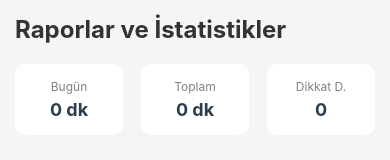
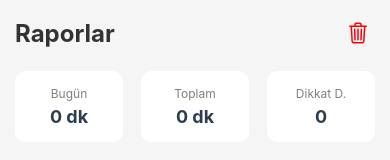
Before and after one commit to metinaydinn/OdaklanmaTakibi, a React Native app: screen /Raporlar in a window 390 px wide. Shown: the top 160 px of the page. Built offline with nearby package versions, Linux system fonts and the light colour scheme.

Commit message:
UI gelistirmeleri: Titresim geri bildirimi ve verileri temizleme butonu eklendi

```diff
--- a/src/screens/HomeScreen.js
+++ b/src/screens/HomeScreen.js
@@ -1,9 +1,10 @@
 import AsyncStorage from '@react-native-async-storage/async-storage';
+import * as Haptics from 'expo-haptics'; // <--- YENİ EKLENDİ
 import { useEffect, useRef, useState } from 'react';
 import { Alert, AppState, Modal, StyleSheet, Text, TouchableOpacity, View } from 'react-native';
 
 export default function HomeScreen() {
-  const TOTAL_TIME = 25 * 60; // 25 dakika (saniye cinsinden)
+  const TOTAL_TIME = 25 * 60;
   const [timeLeft, setTimeLeft] = useState(TOTAL_TIME);
   const [isActive, setIsActive] = useState(false);
   const [category, setCategory] = useState(null);
@@ -11,18 +12,18 @@ export default function HomeScreen() {
   const [distractionCount, setDistractionCount] = useState(0);
 
   const appState = useRef(AppState.currentState);
-
   const categories = ["Ders Çalışma", "Kodlama", "Proje", "Kitap Okuma"];
 
-  // --- VERİ KAYDETME FONKSİYONU ---
   const saveSession = async (isCompleted = false) => {
+    // Titreşim ver
+    Haptics.notificationAsync(
+      isCompleted ? Haptics.NotificationFeedbackType.Success : Haptics.NotificationFeedbackType.Warning
+    );
+
     try {
-      // Harcanan süreyi hesapla (Toplam - Kalan)
       const timeSpentSeconds = TOTAL_TIME - timeLeft;
-      // Saniyeyi dakikaya çevir ve virgülden sonra 1 hane al (Örn: 10.4)
-const timeSpentMinutes = parseFloat((timeSpentSeconds / 60).toFixed(1));
+      const timeSpentMinutes = parseFloat((timeSpentSeconds / 60).toFixed(1));
 
-      // Eğer 1 dakikadan az çalışıldıysa kaydetme (Gereksiz veri olmasın)
       if (timeSpentSeconds < 60 && !isCompleted) {
         Alert.alert("Uyarı", "1 dakikadan kısa çalışmalar kaydedilmez.");
         handleReset();
@@ -30,12 +31,11 @@ const timeSpentMinutes = parseFloat((timeSpentSeconds / 60).toFixed(1));
       }
 
       const today = new Date().toISOString().split('T')[0];
-
       const newSession = {
         id: Date.now(),
         date: today,
         category: category,
-        duration: isCompleted ? 25 : timeSpentMinutes, // Tamamlandıysa 25, yoksa harcanan süre
+        duration: isCompleted ? 25 : timeSpentMinutes,
         distractions: distractionCount
       };
 
@@ -45,14 +45,13 @@ const timeSpentMinutes = parseFloat((timeSpentSeconds / 60).toFixed(1));
       await AsyncStorage.setItem('focusSessions', JSON.stringify(sessions));
 
       Alert.alert("Kaydedildi! ✅", `Seans başarıyla Raporlara eklendi.\nSüre: ${newSession.duration} dk`);
-      handleReset(); // Kaydettikten sonra başa dön
+      handleReset();
 
     } catch (e) {
       console.error("Kaydetme hatası:", e);
     }
   };
 
-  // --- ZAMANLAYICI MANTIĞI ---
   useEffect(() => {
     let interval = null;
     if (isActive && timeLeft > 0) {
@@ -61,18 +60,18 @@ const timeSpentMinutes = parseFloat((timeSpentSeconds / 60).toFixed(1));
       }, 1000);
     } else if (timeLeft === 0) {
       setIsActive(false);
-      saveSession(true); // Süre bitti, "Tamamlandı" olarak kaydet
+      saveSession(true);
     }
     return () => clearInterval(interval);
   }, [isActive, timeLeft]);
 
-  // --- APP STATE (DİKKAT DAĞINIKLIĞI) ---
   useEffect(() => {
     const subscription = AppState.addEventListener('change', nextAppState => {
       if (appState.current.match(/active/) && nextAppState.match(/inactive|background/)) {
         if (isActive) {
           setIsActive(false);
           setDistractionCount(prev => prev + 1);
+          Haptics.notificationAsync(Haptics.NotificationFeedbackType.Error); // Hata titreşimi
         }
       }
       appState.current = nextAppState;
@@ -87,17 +86,20 @@ const timeSpentMinutes = parseFloat((timeSpentSeconds / 60).toFixed(1));
   };
 
   const handleStartRequest = () => {
+    Haptics.impactAsync(Haptics.ImpactFeedbackStyle.Light); // Hafif titreşim
     if (!category) setModalVisible(true);
     else setIsActive(true);
   };
 
   const selectCategory = (cat) => {
+    Haptics.selectionAsync(); // Seçim titreşimi
     setCategory(cat);
     setModalVisible(false);
     setIsActive(true);
   };
 
   const handleReset = () => {
+    Haptics.impactAsync(Haptics.ImpactFeedbackStyle.Medium);
     setIsActive(false);
     setTimeLeft(TOTAL_TIME);
     setDistractionCount(0);
@@ -126,12 +128,14 @@ const timeSpentMinutes = parseFloat((timeSpentSeconds / 60).toFixed(1));
             <Text style={styles.buttonText}>{category ? "Devam Et" : "Başlat"}</Text>
           </TouchableOpacity>
         ) : (
-          <TouchableOpacity style={[styles.button, styles.pauseButton]} onPress={() => setIsActive(false)}>
+          <TouchableOpacity style={[styles.button, styles.pauseButton]} onPress={() => {
+            Haptics.impactAsync(Haptics.ImpactFeedbackStyle.Light);
+            setIsActive(false);
+          }}>
             <Text style={styles.buttonText}>Duraklat</Text>
           </TouchableOpacity>
         )}
 
-        {/* YENİ EKLENEN BUTON: BİTİR */}
         {category && (
              <TouchableOpacity style={[styles.button, styles.finishButton]} onPress={() => saveSession(false)}>
                <Text style={styles.buttonText}>Bitir</Text>
@@ -139,7 +143,6 @@ const timeSpentMinutes = parseFloat((timeSpentSeconds / 60).toFixed(1));
         )}
       </View>
 
-      {/* SIFIRLA BUTONU AYRI DURSUN */}
       <TouchableOpacity style={styles.resetLink} onPress={handleReset}>
           <Text style={styles.resetText}>Vazgeç ve Sıfırla</Text>
       </TouchableOpacity>
@@ -170,17 +173,14 @@ const styles = StyleSheet.create({
   categoryText: { color: '#0288d1', fontWeight: '600' },
   timerText: { fontSize: 80, fontWeight: 'bold', color: '#2c3e50' },
   distractionText: { color: '#e74c3c', marginTop: 10, fontWeight: 'bold' },
-
   buttonContainer: { flexDirection: 'row', gap: 15, marginTop: 40 },
   button: { paddingVertical: 15, paddingHorizontal: 20, borderRadius: 30, minWidth: 100, alignItems: 'center' },
   startButton: { backgroundColor: '#2ecc71' },
   pauseButton: { backgroundColor: '#f1c40f' },
-  finishButton: { backgroundColor: '#3498db' }, // Mavi renkli Bitir butonu
+  finishButton: { backgroundColor: '#3498db' },
   buttonText: { color: 'white', fontSize: 16, fontWeight: 'bold' },
-
   resetLink: { marginTop: 20 },
   resetText: { color: 'gray', textDecorationLine: 'underline' },
-
   modalContainer: { flex: 1, justifyContent: 'center', alignItems: 'center', backgroundColor: 'rgba(0,0,0,0.5)' },
   modalContent: { width: '80%', backgroundColor: 'white', borderRadius: 20, padding: 20, alignItems: 'center' },
   modalTitle: { fontSize: 20, fontWeight: 'bold', marginBottom: 20 },
--- a/src/screens/ReportsScreen.js
+++ b/src/screens/ReportsScreen.js
@@ -1,7 +1,8 @@
+import { Ionicons } from '@expo/vector-icons'; // İkon kütüphanesi
 import AsyncStorage from '@react-native-async-storage/async-storage';
 import { useFocusEffect } from '@react-navigation/native';
 import { useCallback, useState } from 'react';
-import { Dimensions, ScrollView, StyleSheet, Text, View } from 'react-native';
+import { Alert, Dimensions, ScrollView, StyleSheet, Text, TouchableOpacity, View } from 'react-native';
 import { BarChart, PieChart } from 'react-native-chart-kit';
 
 const screenWidth = Dimensions.get("window").width;
@@ -12,10 +13,9 @@ export default function ReportsScreen() {
     todayFocusTime: 0,
     totalDistractions: 0
   });
-  const [chartData, setChartData] = useState(null); // Pasta grafik verisi
-  const [barData, setBarData] = useState(null); // Çubuk grafik verisi
+  const [chartData, setChartData] = useState(null);
+  const [barData, setBarData] = useState(null);
 
-  // Sayfaya her gelindiğinde verileri yeniden çek
   useFocusEffect(
     useCallback(() => {
       loadData();
@@ -26,11 +26,32 @@ export default function ReportsScreen() {
     try {
       const existingData = await AsyncStorage.getItem('focusSessions');
       const sessions = existingData ? JSON.parse(existingData) : [];
-
       calculateStats(sessions);
     } catch (e) {
       console.error(e);
     }
+  };
+
+  // --- YENİ EKLENEN: VERİLERİ SİLME FONKSİYONU ---
+  const handleClearData = async () => {
+    Alert.alert(
+      "Verileri Temizle",
+      "Tüm odaklanma geçmişiniz silinecek. Emin misiniz?",
+      [
+        { text: "Vazgeç", style: "cancel" },
+        {
+          text: "Sil",
+          style: "destructive",
+          onPress: async () => {
+            await AsyncStorage.removeItem('focusSessions');
+            setStats({ totalFocusTime: 0, todayFocusTime: 0, totalDistractions: 0 });
+            setChartData(null);
+            setBarData(null);
+            Alert.alert("Başarılı", "Tüm veriler temizlendi.");
+          }
+        }
+      ]
+    );
   };
 
   const calculateStats = (sessions) => {
@@ -41,16 +62,13 @@ export default function ReportsScreen() {
     const categoryCounts = {};
 
     sessions.forEach(session => {
-      // Genel Toplamlar
       totalTime += session.duration;
       totalDistract += session.distractions;
 
-      // Bugünün Toplamı
       if (session.date === today) {
         todayTime += session.duration;
       }
 
-      // Kategori Dağılımı (Pasta Grafik için)
       if (categoryCounts[session.category]) {
         categoryCounts[session.category] += session.duration;
       } else {
@@ -59,13 +77,11 @@ export default function ReportsScreen() {
     });
 
     setStats({
-  // Toplamları ekranda düzgün göstermek için yuvarlıyoruz
-  totalFocusTime: parseFloat(totalTime.toFixed(1)),
-  todayFocusTime: parseFloat(todayTime.toFixed(1)),
-  totalDistractions: totalDistract
-});
+      totalFocusTime: parseFloat(totalTime.toFixed(1)),
+      todayFocusTime: parseFloat(todayTime.toFixed(1)),
+      totalDistractions: totalDistract
+    });
 
-    // PASTA GRAFİK VERİSİNİ HAZIRLA
     const pieColors = ['#f39c12', '#e74c3c', '#3498db', '#2ecc71', '#9b59b6'];
     const pieDataFormatted = Object.keys(categoryCounts).map((key, index) => ({
       name: key,
@@ -76,19 +92,22 @@ export default function ReportsScreen() {
     }));
     setChartData(pieDataFormatted);
 
-    // ÇUBUK GRAFİK VERİSİNİ HAZIRLA (Basitçe son seansları gösterelim)
-    // Gerçek bir uygulamada son 7 günü tarih tarih gruplamak gerekir
     setBarData({
-      labels: ["Bugün"], // Şimdilik basit tutuyoruz
+      labels: ["Bugün"],
       datasets: [{ data: [todayTime] }]
     });
   };
 
   return (
     <ScrollView style={styles.container}>
-      <Text style={styles.header}>Raporlar ve İstatistikler</Text>
+      {/* Üst Başlık ve Silme Butonu */}
+      <View style={styles.headerContainer}>
+        <Text style={styles.header}>Raporlar</Text>
+        <TouchableOpacity onPress={handleClearData} style={styles.clearButton}>
+          <Ionicons name="trash-outline" size={24} color="red" />
+        </TouchableOpacity>
+      </View>
 
-      {/* İstatistik Kartları */}
       <View style={styles.statsContainer}>
         <View style={styles.card}>
           <Text style={styles.cardTitle}>Bugün</Text>
@@ -104,7 +123,6 @@ export default function ReportsScreen() {
         </View>
       </View>
 
-      {/* Pasta Grafik - Kategori Dağılımı */}
       <Text style={styles.chartTitle}>Kategori Dağılımı</Text>
       {chartData && chartData.length > 0 ? (
         <PieChart
@@ -121,7 +139,6 @@ export default function ReportsScreen() {
         <Text style={styles.noDataText}>Henüz veri yok.</Text>
       )}
 
-      {/* Çubuk Grafik - Odaklanma Süreleri */}
       <Text style={styles.chartTitle}>Bugünkü Odaklanma</Text>
       {barData && (
         <BarChart
@@ -147,7 +164,9 @@ const chartConfig = {
 
 const styles = StyleSheet.create({
   container: { flex: 1, backgroundColor: '#f5f5f5', padding: 15 },
-  header: { fontSize: 24, fontWeight: 'bold', marginBottom: 20, color: '#333' },
+  headerContainer: { flexDirection: 'row', justifyContent: 'space-between', alignItems: 'center', marginBottom: 20 },
+  header: { fontSize: 24, fontWeight: 'bold', color: '#333' },
+  clearButton: { padding: 5 },
   statsContainer: { flexDirection: 'row', justifyContent: 'space-between', marginBottom: 20 },
   card: { backgroundColor: 'white', padding: 15, borderRadius: 10, width: '30%', alignItems: 'center', elevation: 3 },
   cardTitle: { fontSize: 12, color: 'gray', marginBottom: 5 },
```
